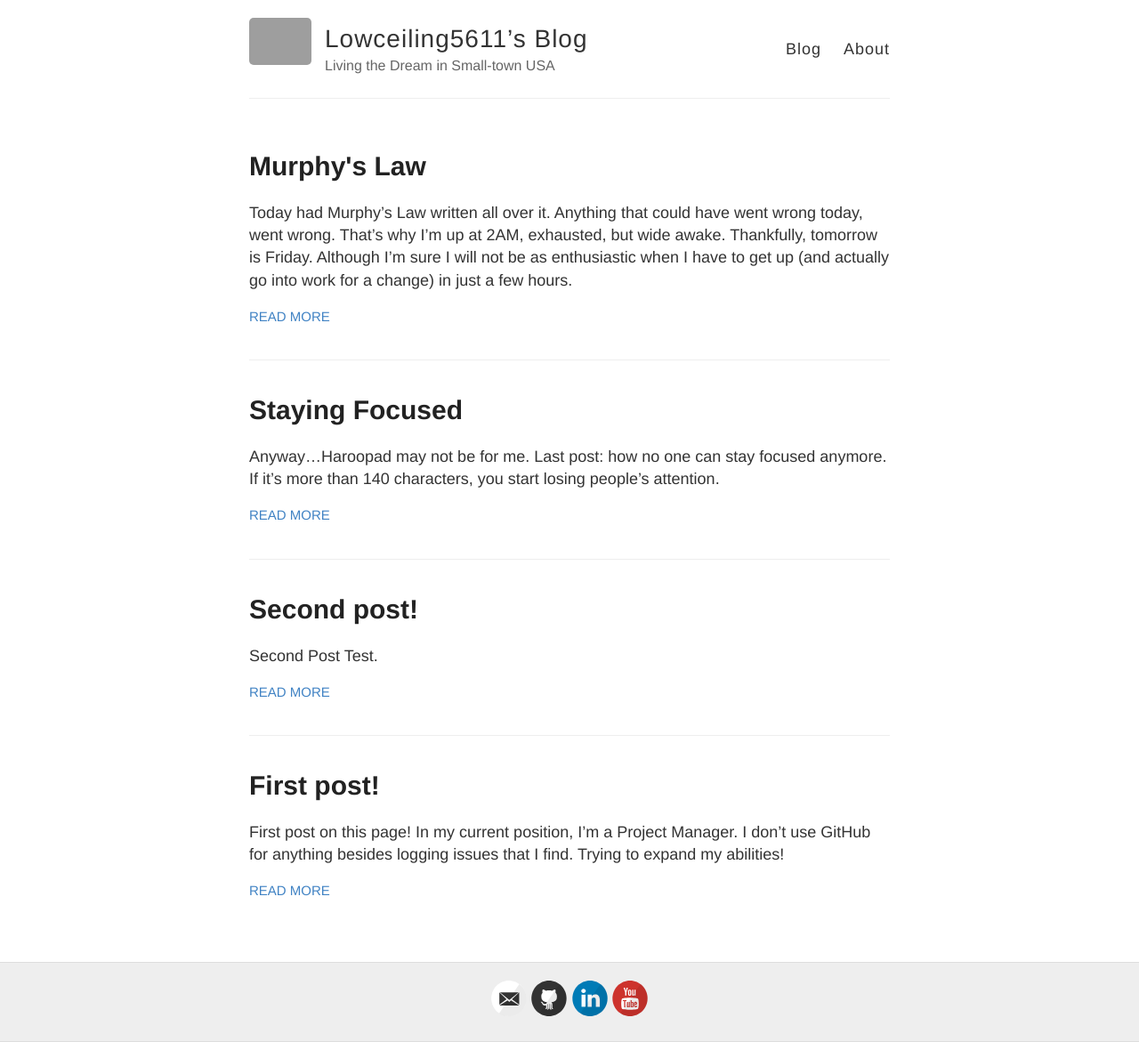
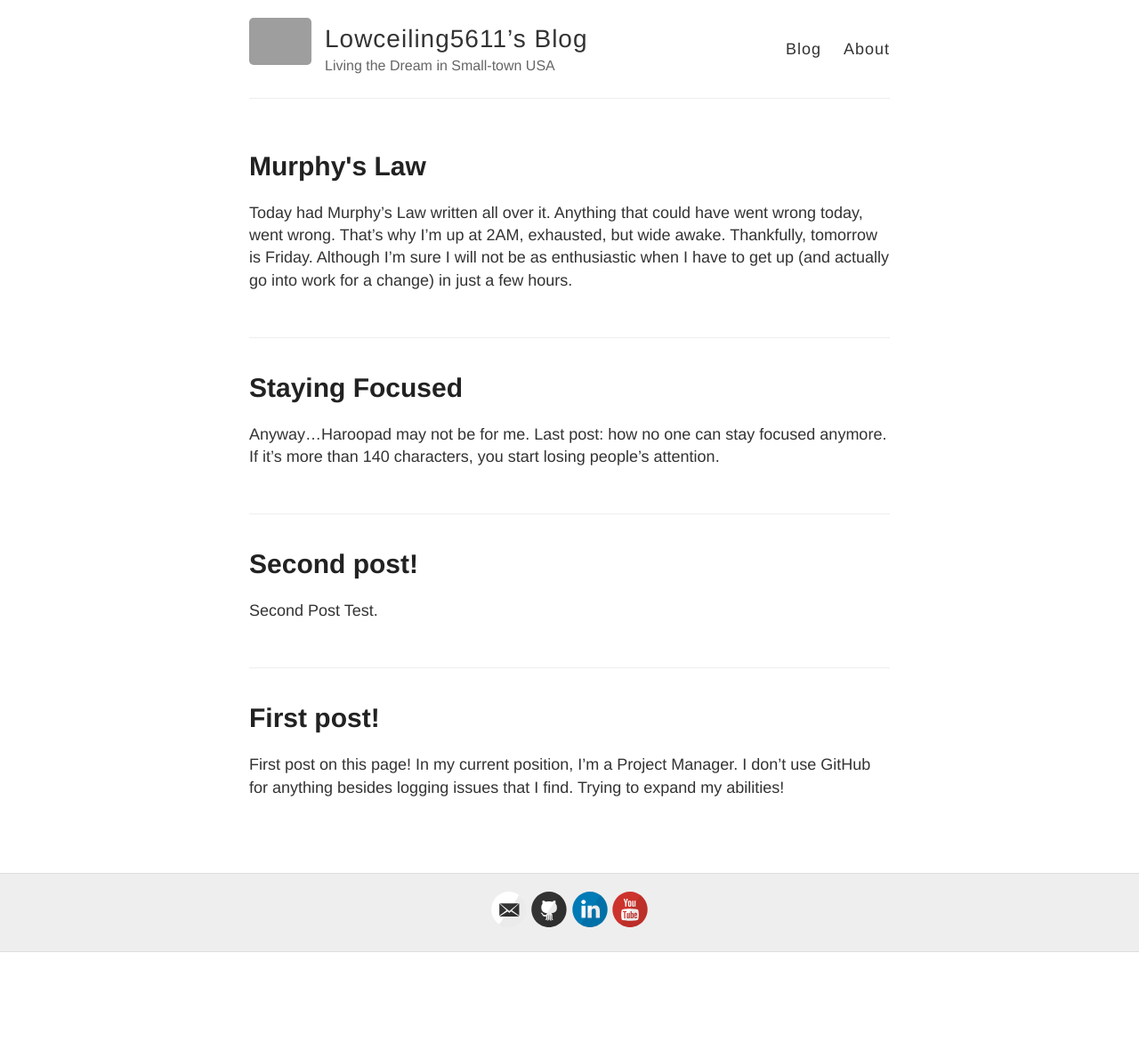
Before and after one commit to lowceiling5611/lowceiling5611.github.io, a Jekyll site: the page built from index.html, in a window 1280 px wide. Shown: the whole page at 89% size. Built offline with Jekyll 4.4.1, drawn with Linux system fonts in a browser that asks for light colours; after the commit the page ends 1070 px from its top, so only the background shows below that; grey boxes are pictures that could not be loaded.

Commit message:
Update index.html

```diff
--- a/index.html
+++ b/index.html
@@ -12,7 +12,7 @@
         {{ post.excerpt }}
       </div>
 
-      <a href="{{ site.baseurl }}{{ post.url }}" class="read-more">Read More</a>
+      <a href="{{ site.baseurl }}{{ post.url }}" class="read-more"></a>
     </article>
   {% endfor %}
 </div>
```
